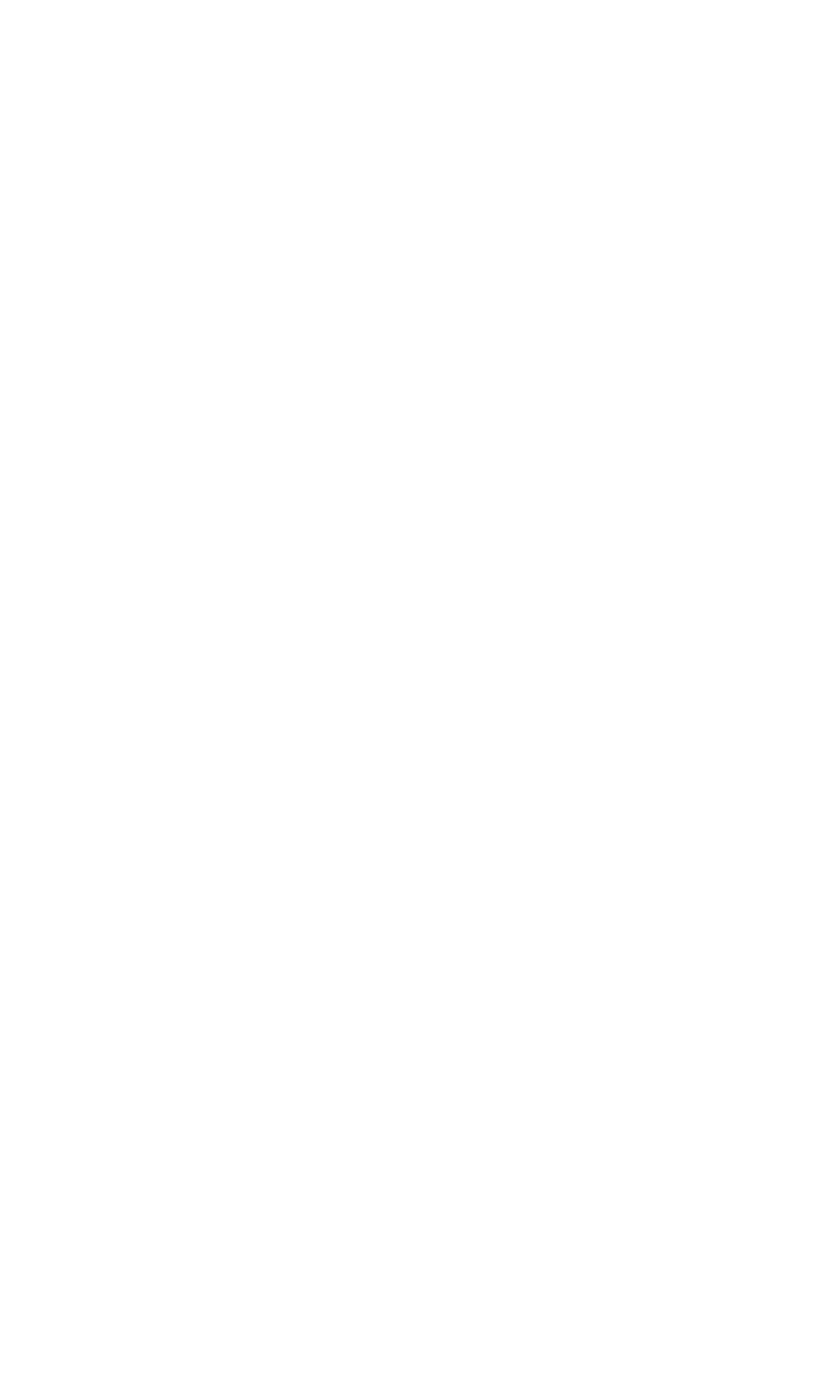
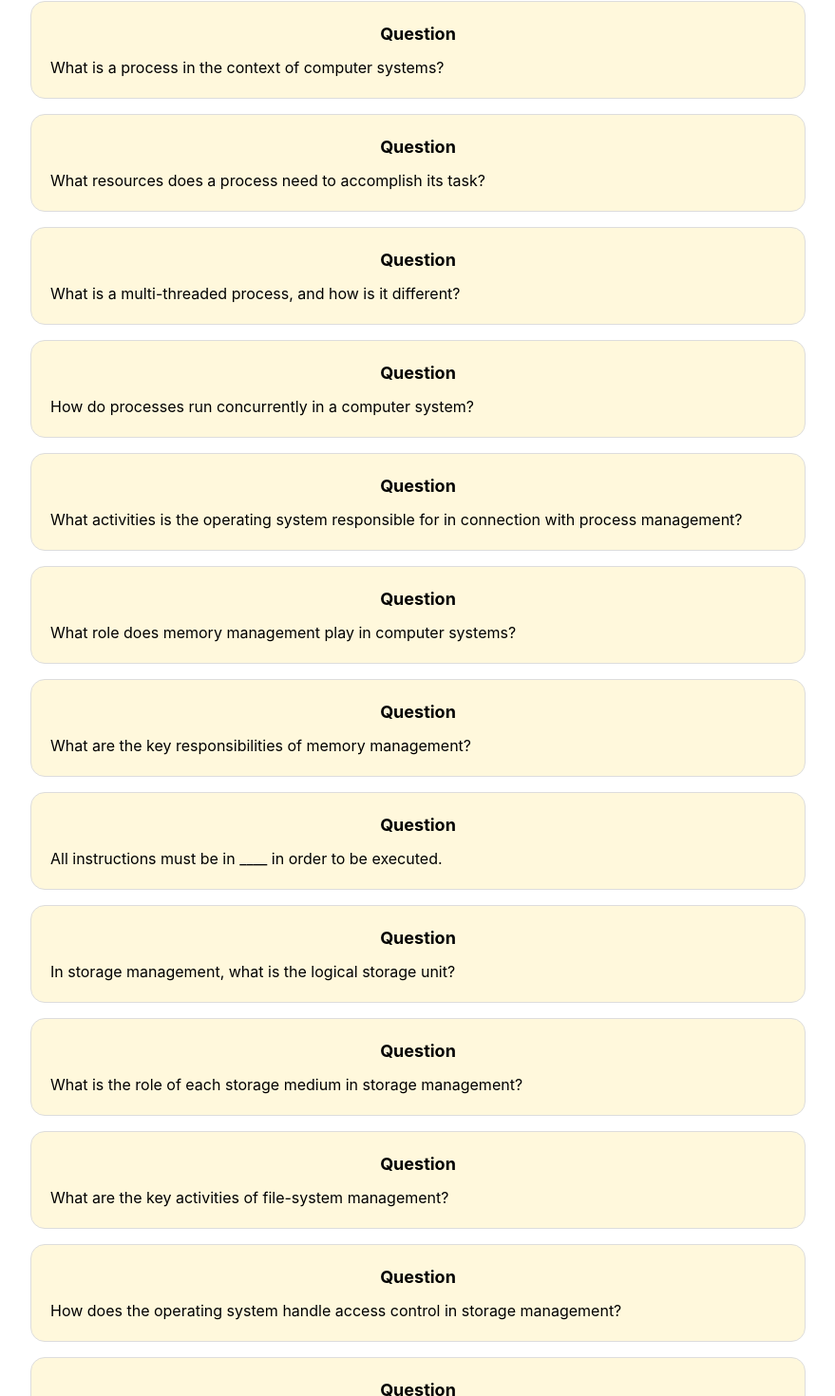
Before and after one commit to KhangBBBB/ultimate-review, a Svelte app: page / in a window 1280 px wide. Shown: the part 1016-2486 px from the top of the page at 95% size, without its empty margins (200-1079 px from the left). Before the commit the page ends 1049 px from the top, so only its background shows below. Built offline with nearby package versions, Linux system fonts and the light colour scheme.

Commit message:
Add more flashcards

```diff
--- a/src/data.ts
+++ b/src/data.ts
@@ -4,6 +4,7 @@ export const topics: models.Topic[] = [
     {
         title: "Lecture 2",
         flashcards: [
+            // What is an Operating System?
             {
                 question: "What is an Operating System?",
                 answer: "An operating system is a program that acts as an intermediary between a user of a computer and the computer hardware."
@@ -14,7 +15,7 @@ export const topics: models.Topic[] = [
             },
             {
                 question: "What are the four components of a computer system?",
-                answer: "The four components of a computer system are hardware, operating system, application programs, and users."
+                answer: "hardware, operating system, application programs, and users."
             },
             {
                 question: "What does the hardware component of a computer system provide?",
@@ -32,6 +33,70 @@ export const topics: models.Topic[] = [
                 question: "Who constitutes the 'Users' component in a computer system?",
                 answer: "Users can include people, machines, and other computers."
             },
+            // Process Managemnet.
+            {
+                question: "What is a process in the context of computer systems?",
+                answer: "A process is a program in execution. It is a unit of work within the system. Unlike a program, which is a passive entity, a process is an active entity."
+            },
+            {
+                question: "What resources does a process need to accomplish its task?",
+                answer: "CPU (Central Processing Unit), memory, I/O (Input/Output), files, and initialization data."
+            },
+            {
+                question: "What is a multi-threaded process, and how is it different?",
+                answer: "A multi-threaded process has one program counter per thread. Threads within a process can execute independently. This allows for more efficient parallel execution of tasks within the same process."
+            },
+            {
+                question: "How do processes run concurrently in a computer system?",
+                answer: "In a computer system, there are typically many processes, some user-related, and some related to the operating system, running concurrently on one or more CPUs. Concurrency is achieved by multiplexing the CPUs among the processes/threads."
+            },
+            // Process Management.
+            {
+                question: "What activities is the operating system responsible for in connection with process management?",
+                answer: "The operating system is responsible for the following activities in connection with process management:\n1. Creating and deleting both user and system processes\n2. Suspending and resuming processes\n3. Providing mechanisms for process synchronization\n4. Providing mechanisms for process communication\n5. Providing mechanisms for deadlock handling"
+            },
+            // Memory Management.
+            {
+                question: "What role does memory management play in computer systems?",
+                answer: "Memory management is responsible for determining what data and instructions are in memory, optimizing CPU utilization, and ensuring efficient computer response to users."
+            },
+            {
+                question: "What are the key responsibilities of memory management?",
+                answer: "1. Keeping track of which parts of memory are currently being used and by whom\n2. Deciding which processes (or parts thereof) and data to move into and out of memory\n3. Allocating and deallocating memory space as needed"
+            },
+            {
+                question: "All instructions must be in ____ in order to be executed.",
+                answer: "memory"
+            },
+            // Storage Management.
+            {
+                question: "In storage management, what is the logical storage unit?",
+                answer: "file",
+            },
+            {
+                question: "What is the role of each storage medium in storage management?",
+                answer: "Each storage medium, such as a disk drive or tape drive, is controlled by a device. Varying properties include access speed, capacity, data-transfer rate, and access method (sequential or random)."
+            },
+            {
+                question: "What are the key activities of file-system management?",
+                answer: "File-system management involves organizing files into directories and implementing access control. OS activities related to file-system management include creating and deleting files and directories, primitives to manipulate files and directories, mapping files onto secondary storage, and backing up files onto stable (non-volatile) storage media."
+            },
+            {
+                question: "How does the operating system handle access control in storage management?",
+                answer: "Access control on most systems is used to determine who can access what. The operating system is responsible for managing access to files and directories."
+            },
+            {
+                question: "What are the OS activities related to file creation and deletion?",
+                answer: "OS activities related to file creation and deletion include creating and deleting files and directories, which are fundamental operations in file-system management."
+            },
+            {
+                question: "What does the term 'primitives' refer to in the context of file-system management?",
+                answer: "Primitives in file-system management are basic operations or functions provided by the operating system to manipulate files and directories. These include actions like reading, writing, and deleting files."
+            },
+            {
+                question: "Why is backing up files onto stable storage media important in storage management?",
+                answer: "Backing up files onto stable (non-volatile) storage media is crucial for data preservation and recovery. It ensures that important data is stored redundantly and can be retrieved in case of system failures or data loss."
+            },
         ],
     },
     {
```
